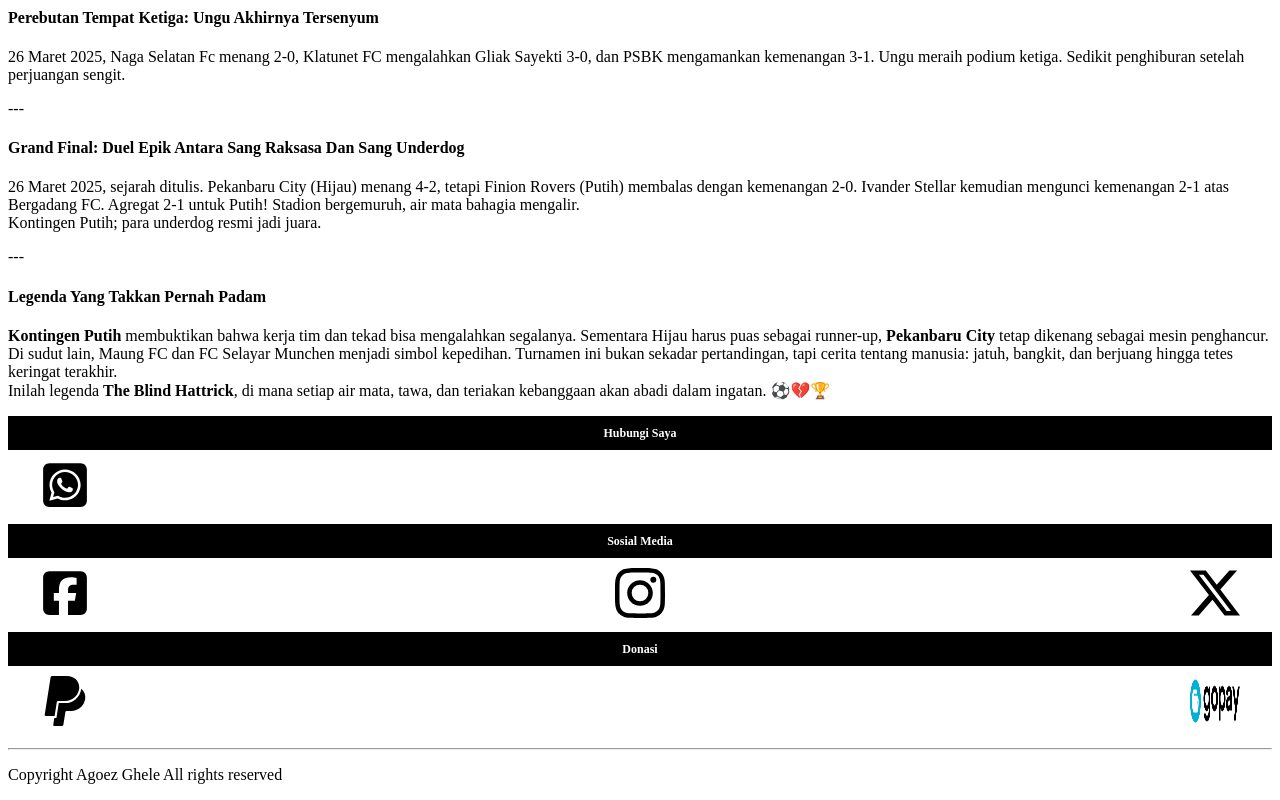
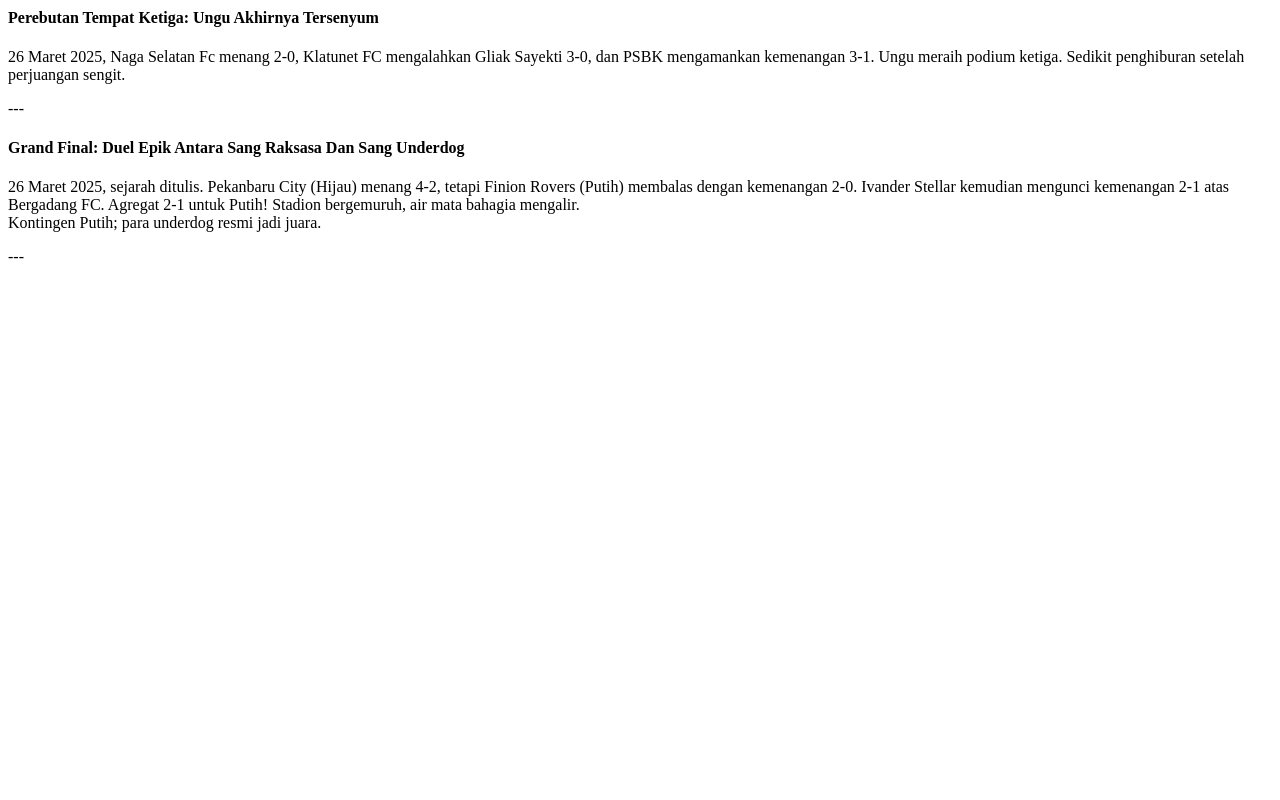
Before and after one commit to AgoezGhele/TanaDoang, a plain HTML site: page artikel/TheBlindHattrick.html in a window 1280 px wide. Shown: the part 2304-3104 px from the top of the page. After the commit the page ends 2578 px from the top, so only its background shows below. Drawn offline with Linux system fonts and the light colour scheme.

Commit message:
Update TheBlindHattrick.html
Perbaikan tanda baca

```diff
--- a/artikel/TheBlindHattrick.html
+++ b/artikel/TheBlindHattrick.html
@@ -5,7 +5,6 @@
 <meta name="viewport" content="width=device-width, initial-scale=1.0">
 <title>The blind hattrick,turnamen,darah, keringat dan trofi: pertaruhan harga diri di lapangan netral the blind  hattrick</title>
 <link rel="stylesheet" href="../css/mystyle.css">
-
 </head>
 <body>
 <header>
@@ -21,131 +20,54 @@
 </header>
 <h2>Darah, Keringat, Dan Trofi: Pertaruhan Harga Diri Di Lapangan Netral The Blind Hattrick</h2>
 <p>Penulis : <a href="https://www.hattrick.org/Club/Manager/?userId=13640175&browseIds="> Bagas Arjuna </a></p>
-
-<p>Di bawah langit yang mulai memudar, lapangan netral megah itu berdiri jadi saksi. Lampu sorot menyala terang, membelah kegelapan, seakan menyambut para pejuang yang akan mengukir sejarah. Suara gemuruh ribuan penonton memenuhi udara; dentuman drum, sorak-sorai, dan desiran bendera kontingen yang berkibar gagah.<br>Inilah momen yang dinanti: Turnamen <b>The Blind Hattrick</b>, di mana persatuan tiga tim dalam satu kontingen akan diuji, bukan hanya oleh kecepatan kaki, tapi oleh kesatuan hati.</p>
-
+<p>Di bawah langit yang mulai memudar, lapangan netral megah itu berdiri jadi saksi. Lampu sorot menyala terang, membelah kegelapan, seakan menyambut para pejuang yang akan mengukir sejarah. Suara gemuruh ribuan penonton memenuhi udara; dentuman drum, sorak-sorai, dan desiran bendera kontingen yang berkibar gagah.<br>
+Inilah momen yang dinanti: Turnamen <b>The Blind Hattrick</b>, di mana persatuan tiga tim dalam satu kontingen akan diuji, bukan hanya oleh kecepatan kaki, tapi oleh kesatuan hati.</p>
 ---
 <h3>Grup Tendangan Penjuru : Medan Pertempuran Pertama</h3
 <p>Di grup ini, empat kontingen siap bertarung dengan strategi sepresisi tendangan sudut.</p>
 <p><b>Kontingen Merah</b>, dipimpin <b>Future Star Fc</b>, mengusung ambisi generasi muda. Ditemani <b>Red Velvet</b> yang elegan dan <b>Maung Fc</b> yang garang, mereka bagai api yang tak mau padam. Ketua kontingen, kapten <b>Future Star Fc</b> berbisik di briefing tim: "Kita bukan sekadar merah. Kita adalah darah yang mengalir di nadi pertempuran ini!"</p>
-
 <p><b>Kontingen Hijau</b> dengan trio <b>Pekanbaru City,</b> <b>Elang United</b>, dan <b>Bergadang Fc</b>, dipimpin sang legenda urban, <b>Pekanbaru City</b>. Mereka adalah simbol ketangguhan hutan Sumatera yang liar, tak terduga, dan solid. Kita adalah akar yang menjalar, merobohkan tembok lawan!"</p>
 
-
 <p><b>Kontingen Cokelat</b> yang dihuni oleh <b>Bondowoso United Fc,</b> <b>Waode Kalowo</b>, dan <b>Hyper Kabuto</b>. Diipimpin kharisma Bondowoso United. Mereka bagai tanah vulkanik: keras, panas, dan penuh kejutan. "Di sini, kami bukan coklat yang manis. Kami adalah lumpur yang akan mengubur mimpi lawan!</p>
-
 <p><b>Kontingen Putih</b> dengan <b>Ivander Stellar</b> sebagai ketua, bersama <b>Arjuna Junior</b>  dan <b>Finion Rovers</b> adalah sinar bulan purnama. Dingin, tenang, namun mematikan. Kami datang bukan untuk bersinar, tapi untuk menerangi kemenangan</p>.
-
 ---
-
 <h3>Grup Umpan Lambung: Pertarungan Di Udara</h3>
 <p>Di grup kedua, empat kontingen lain siap melambungkan taktik layaknya umpan tinggi nan mematikan.</p>
 <p><b>Kontingen Kuning</b> dengan <b>AS Juventini</b>sebagai ketua, bersama <b>Situbondo Fc</b> dan <b>Fc Pejantan Jakarta</b> adalah matahari terbit yang menyilaukan. Kami bukan kuning biasa. Kami adalah emas yang akan membakar langit.</p>
-
 <p><b>Kontingen Biru</b> yang di pimpin oleh <b>Fc Selayar Munchen</b> bersama <b>Maumere United</b> dan <b>Bondowoso City</b>, adalah gelombang samudera. Tenang di permukaan, tapi menggulung segala rintangan. Laut mungkin biru, tapi darah kami lebih garam dari air mata kekalahan.</p>
-
 <p><b>Kontingen Hitam</b> dengan <b>PSBK</b> sebagai panglima, bersama <b>Gliak Sayekti</b> dan <b>Sandelwood Fc</b>, adalah bayangan yang mengintai. Gelap, misterius, dan tak kenal ampun. Kami adalah malam yang tak terlihat, tapi selalu ada untuk mengakhiri cerita lawan.</p>
-
 <p><b>Kontingen Ungu</b> dengan <b>Naga Selatan Fc</b>, <b>Berlian</b>, dan <b>Klatunet Fc</b> adalah kombinasi mistis. Dipimpin oleh  <b>Naga Selatan Fc</b>, mereka bagai naga yang bangkit dari mitos. Ungu kami bukan warna. Ia adalah mantra kemenangan.</p>
-
 ---
-
 <h3>Mekanisme Pertarungan: Satu Poin, Sejuta Harga Diri</h3>
-<p>Tiga pertandingan. Satu lapangan netral. Setiap kemenangan tim memberi satu poin. Hanya dua kontingen terbaik dari tiap grup yang lolos ke semifinal. Di sini, **kolaborasi adalah senjata utama**. Satu tim mungkin juara, tapi tanpa sinergi, kontingen akan tumbang</p>.
-
-<p>Ini bukan tentang individu! Ini tentang bagaimana tiga hati berdetak sebagai satu!"* teriak pelatih Kontingen Merah di sesi latihan.</p>
-
+<p>Tiga pertandingan. Satu lapangan netral. Setiap kemenangan tim memberi satu poin. Hanya dua kontingen terbaik dari tiap grup yang lolos ke semifinal. Di sini, kolaborasi adalah senjata utama. Satu tim mungkin juara, tapi tanpa sinergi, kontingen akan tumbang</p>.
+<p>Ini bukan tentang individu! Ini tentang bagaimana tiga hati berdetak sebagai satu!" teriak pelatih Kontingen Merah di sesi latihan.</p>
 ---
-
 <h3>Pertarungan Dimulai</h3>
 <p>Wasit membunyikan peluit. Bendera grup berkibar. Para kapten kontingen bersalaman, tapi mata mereka tak lepas dari trofi yang berdiri di podium.</p>
-
 <p>Selamat datang di Turnamen <b>The Blind Hattrick</b>, di mana tiga menjadi satu, dan satu kesalahan bisa mengubah segalanya. Siapkan strategi, kencangkan tali sepatu, dan kobarkan semangat! Karena malam ini... sejarah akan ditulis oleh mereka yang berani bersatu.</p>
-
 <p>Suara penonton meledak. Lampu berkedip. Laga pun dimulai. Siapa yang akan bertahan? Siapa yang akan tumbang? Hanya waktu yang akan menjawab.</p>
 <h3>Turnamen  Kontingen The Blind Hattrick: Pertarungan Epik Di Lapangan Netral</h3>
 <p>Sebuah kisah heroik tentang persatuan, kejayaan, dan air mata yang menggetarkan jiwa.</p>
-
 ---
-
 <h3>Babak Grup: Pertempuran Awal Yang Mengubah Segalanya</h3>
-
 <h3>Kontingen Merah: Bintang Yang Bersinar Di Tengah Reruntuhan</h3>
 <p>Dibimbing oleh Future Star FC, Kontingen Merah memulai turnamen dengan gemilang. Pada 26 Februari 2025, Future Star FC menghancurkan Ivander Stellar 4-1, sementara Red Velvet tumbang 1-5 dari Finion Rovers. Namun, bencana datang ketika Maung FC, tim yang dianggap lemah dihancurkan oleh Arjuna Junior 0-4. Ronde kedua semakin memilukan: Red Velvet kalah 0-1 dari Bondowoso United fC, dan maung FC dihajar Waode Kalowo 0-5.<br>Puncak kepedihan terjadi di Ronde ketiga: Maung FC dibantai Pekanbaru City 0-9! Meski Future Star FC menang 8-0, kekalahan Red Velvet 0-5 dan kegagalan Maung Fc mencetak satu gol pun membuat Merah terpuruk di posisi keempat. Hanya Future Star Fc yang menjadi kebanggaan, sementara yang lain tenggelam dalam air mata.</p>
-
 <h3>Kontingen Hijau: Sang Penghancur Yang Tak Terbendung</h3>
 <p>Pekanbaru City memimpin Hijau dengan keganasan.<br>Di Ronde 1, mereka menggilas Hyper Kabuto 4-0, diikuti kemenangan 1-0 atas Arjuna Junior di Ronde 2. Tapi puncak keperkasaan mereka terjadi di Ronde 3: menghancurkan Maung Fc 9-0! Bergadang FC turut andil dengan kemenangan 5-0 atas Red Velvet. Meski Elang United gagal total, Hijau melesat ke puncak grup dengan rekor mengerikan: 23 gol dicetak, 11 kebobolan. Mereka bagai badai yang siap menerjang siapa pun</p>.
-
 <h3>Kontingen Coklat: Pertahanan Kuat Yang Berujung Kekecewaan</h3>
 <p>Bondowoso United Fc bermain cerdik dengan strategi bertahan. Kekalahan 0-1 di Ronde 1 tak menyurutkan semangat. Mereka bangkit dengan kemenangan 1-0 atas Red Velvet di Ronde 2, lalu mengalahkan Arjuna Junior 1-0 di Ronde 3.<br>Sayang, total 5 poin dan 15 gol tak cukup. Coklat harus menelan kenyataan pahit: gagal lolos ke semifinal.</p>
-
 <h3>Kontingen Putih: Kebangkitan Para Underdog</h3>
 <p>Ivander Stellar, sang ketua, membangkitkan harapan Putih dari abu kekalahan. Meski kalah 1-4 di awal, mereka bangkit dengan kemenangan 4-1 atas Bergadang FC dan 4-3 atas Waode Kalowo. Arjuna Junior dan Finion Rovers juga memberi kejutan. Dengan 22 gol dan semangat pantang menyerah, Putih melenggang ke semifinal, membuktikan bahwa keajaiban bisa terjadi.</p>
-
 ---
-
 <h3>Babak Semifinal: Pertarungan Sengit Penuh Darah Dan Air Mata</h3>
-
 <h4>Hitam vs Putih: Kemenangan Yang Menggetarkan</h4>
 <p>19 Maret 2025 menjadi hari bersejarah. Finion Rovers (Putih) mengalahkan Sandelwood FC 1-0, sementara Ivander Stellar menghancurkan Gliak Sayekti 5-1. PSBK (Hitam) sempat memberi harapan dengan kemenangan 2-0, tetapi Putih menang agregat 2-1.<br>Sorak-sorai pecah, mereka lolos ke final.</p>
-
 <h4>Ungu vs Hijau: Kekalahan Yang Mengejutkan</h4>
 <p>Naga Selatan Fc (Ungu) takluk 1-3 dari Pekanbaru City, sementara Klatunet FC memberi kejutan dengan kemenangan 4-1. Tapi Hijau unggul agregat 2-1. Pekanbaru City dan Bergadang FC membawa Hijau ke puncak, sementara Ungu harus puas memperebutkan tempat ketiga.</p>
-
 ---
-
 <h4>Perebutan Tempat Ketiga: Ungu Akhirnya Tersenyum</h4>
 <p>26 Maret 2025, Naga Selatan Fc menang 2-0, Klatunet FC mengalahkan Gliak Sayekti 3-0, dan PSBK mengamankan kemenangan 3-1. Ungu meraih podium ketiga. Sedikit penghiburan setelah perjuangan sengit.</p>
-
 ---
-
 <h4>Grand Final: Duel Epik Antara Sang Raksasa Dan Sang Underdog</h4>
 <p>26 Maret 2025, sejarah ditulis. Pekanbaru City (Hijau) menang 4-2, tetapi Finion Rovers (Putih) membalas dengan kemenangan 2-0. Ivander Stellar kemudian mengunci kemenangan 2-1 atas Bergadang FC. Agregat 2-1 untuk Putih! Stadion bergemuruh, air mata bahagia mengalir.<br>Kontingen Putih; para underdog resmi jadi juara.</p>
-
 ---
-
-<h4>Legenda Yang Takkan Pernah Padam</h4>
-<p><b>Kontingen Putih</b> membuktikan bahwa kerja tim dan tekad bisa mengalahkan segalanya. Sementara Hijau harus puas sebagai runner-up, <b>Pekanbaru City</b> tetap dikenang sebagai mesin penghancur. Di sudut lain, Maung FC dan FC Selayar Munchen menjadi simbol kepedihan. Turnamen ini bukan sekadar pertandingan, tapi cerita tentang manusia: jatuh, bangkit, dan berjuang hingga tetes keringat terakhir.<br>Inilah legenda <b>The Blind Hattrick</b>, di mana setiap air mata, tawa, dan teriakan kebanggaan akan abadi dalam ingatan. ⚽💔🏆</p>
-    <div class="garisheading">
-        <h4>Hubungi Saya</h4>
-    </div>
-        <div class="icon-container">
-            <a href="https://wa.link/ujpeqo">
-                <img src="../media/iconwa.svg" alt="WhatsApp">
-            </a>
-        </div>
-
-
-<div class="garisheading">
-    <h4>Sosial Media</h4>
-</div>
-    <div class="icon-container">
-        <a href="https://www.facebook.com/share/1FYuDMsmTJ/        ">
-            <img src="../media/iconfb.svg" alt="Face Book">
-        </a>
-        <a href="https://www.instagram.com/agoez_ghele?igsh=aW1uenU1NWJlMjZo        "><img src="../media/instagram.svg" alt="Instagram"></a>
-        <a href="https://x.com/AgoezGhele?t=xPSEwNj_Mwm9mP4eAico2Q&s=09        ">
-            <img src="../media/x.svg" alt="X">
-        </a>
-    </div>
-</section>
-<div class="garisheading">
-    <h4>Donasi</h4>
-</div>
-    <div class="icon-container">
-        <a href="https://paypal.me/AgusSalim309?country.x=ID&locale.x=id_ID        ">
-            <img src="../media/paypal.svg" alt="Pay Pall">
-        </a>
-        <a href="https://gopay.co.id/app/scanqr?deeplink_source=request_money        ">
-            <img src="../media/gopay.png" alt="Go Pay">
-        </a>
-    </div>
-
-<hr>
-<footer>
-        <p>Copyright <span id="year"></span> Agoez Ghele All rights reserved</p>
-</footer>
-
-
-</body>
-</html>
```
Lines whose indentation alone changed are shown as unchanged.
